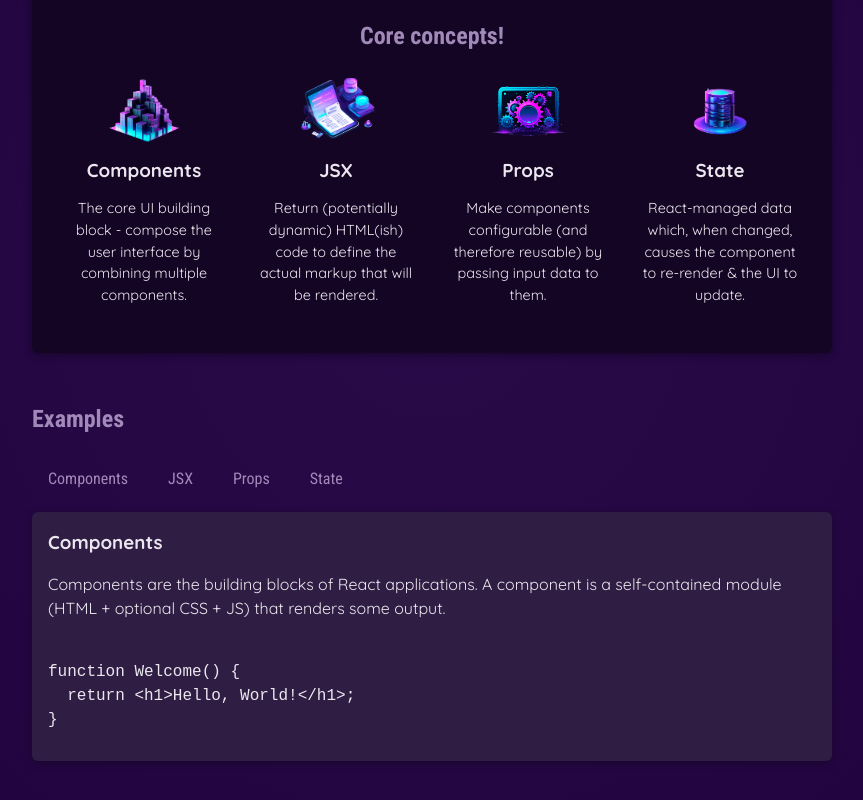
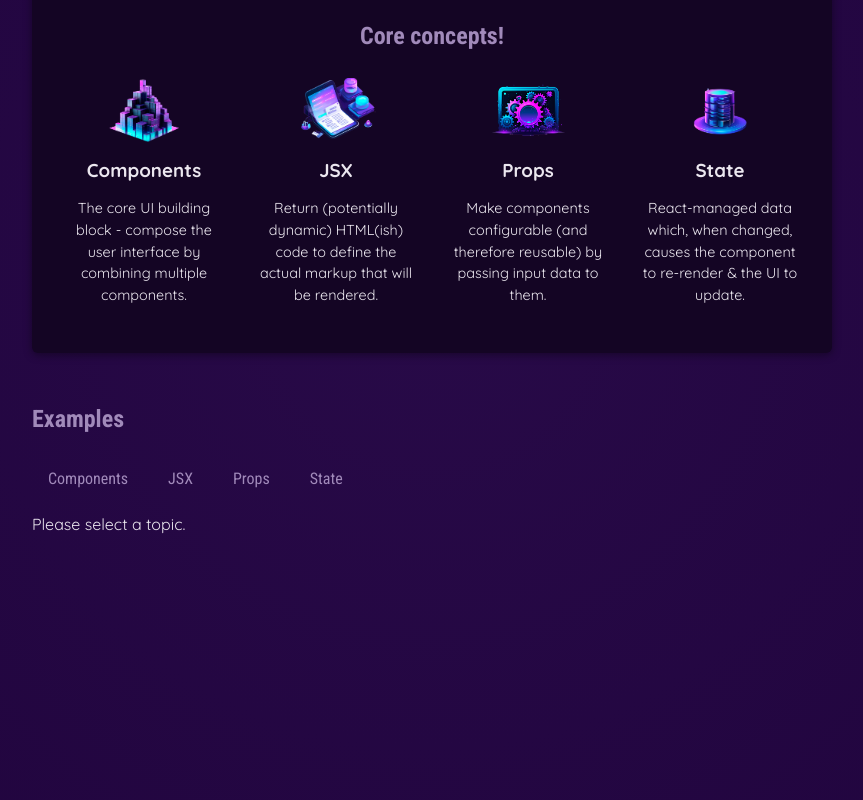
Before and after one commit to Loginofff/React-essentials, a React (Vite) app: page / in a window 1280 px wide. Shown: the part 346-1146 px from the top of the page, without its empty margins (208-1071 px from the left). Built offline with nearby package versions, Linux system fonts and the light colour scheme.

Commit message:
conditional component

```diff
--- a/src/App.jsx
+++ b/src/App.jsx
@@ -1,4 +1,4 @@
-import { useState} from "react"
+import { useState } from "react";
 import { CORE_CONCEPTS } from "./data";
 import { EXAMPLES } from "./data";
 import Header from "../src/components/Header/Header";
@@ -6,11 +6,25 @@
 import TabButton from "./components/TabButton/TabButton";
 
 function App() {
-  const [selectedTopic, setSelectedTopic] = useState("components");
+  const [selectedTopic, setSelectedTopic] = useState(null);
 
   function handleClick(selectedButton) {
     setSelectedTopic(selectedButton);
     console.log(selectedTopic);
+  }
+
+  let tabContent = <p>Please select a topic.</p>;
+
+  if (selectedTopic) {
+    tabContent = (
+      <div id="tab-content">
+        <h3>{EXAMPLES[selectedTopic].title}</h3>
+        <p>{EXAMPLES[selectedTopic].description}</p>
+        <pre>
+          <code>{EXAMPLES[selectedTopic].code}</code>
+        </pre>
+      </div>
+    );
   }
 
   return (
@@ -36,15 +50,7 @@
             <TabButton onClick={() => handleClick("props")}>Props</TabButton>
             <TabButton onClick={() => handleClick("state")}>State</TabButton>
           </menu>
-          <div id='tab-content'>
-            <h3>{ EXAMPLES[selectedTopic].title}</h3>
-            <p>{ EXAMPLES[selectedTopic].description}</p>
-            <pre>
-              <code>
-              { EXAMPLES[selectedTopic].code}
-              </code>
-            </pre>
-          </div>
+          {tabContent}
         </section>
       </main>
     </div>
```
